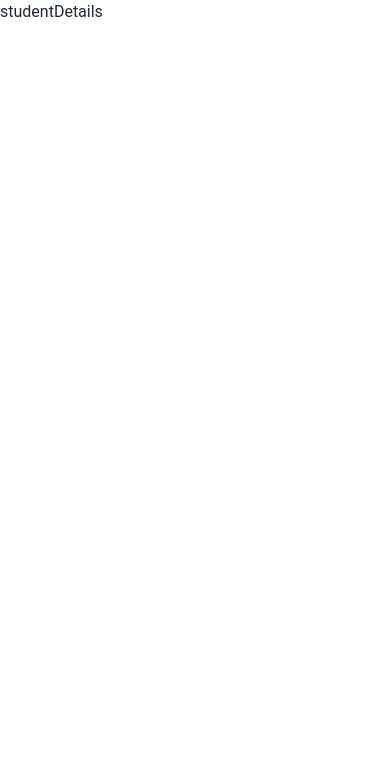
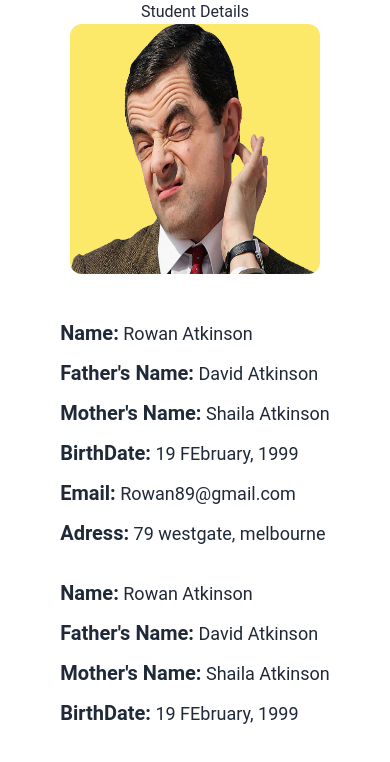
Before and after one commit to AdnanKrim/ABC-School, a React (Vite) app: page /studentDetails in a window 390 px wide. Shown: the top 762 px of the page. Built offline with nearby package versions, Linux system fonts and the light colour scheme; a web font is replaced by a local one.

Commit message:
responsive carousel added

```diff
--- a/package.json
+++ b/package.json
@@ -19,6 +19,7 @@
     "react": "^18.2.0",
     "react-dom": "^18.2.0",
     "react-icons": "^4.11.0",
+    "react-responsive-carousel": "^3.2.23",
     "react-router-dom": "^6.17.0",
     "sort-by": "^1.2.0"
   },
--- a/src/Components/Pages/StudentDetails/StudentDetails.jsx
+++ b/src/Components/Pages/StudentDetails/StudentDetails.jsx
@@ -1,9 +1,38 @@
-
+import unknownPhoto from "../../../../public/images/bean.png"
 
 const StudentDetails = () => {
     return (
         <div>
-            <h1>studentDetails</h1>
+            <div className="flex items-center justify-center">
+                <div>
+                    <p className="flex justify-center items-center">Student Details</p>
+                        <div className="flex justify-center items-center"><img className='w-[250px] h-[250px] rounded-xl bg-yellow-200' src={unknownPhoto} alt="" /></div>
+                    <div className="flex gap-5">
+                        <div className=" text-lg grid sm: grid-cols-1 md:grid-cols-2 lg:grid-cols-2 gap-5 mt-10">
+                            <div className="leading-10">
+                                <h1><span className="font-bold text-xl">Name:</span> Rowan Atkinson</h1>
+ {/* eslint-disable-next-line react/no-unescaped-entities */}
+                                <h1><span className="font-bold text-xl">Father's Name:</span> David Atkinson</h1>
+                                 {/* eslint-disable-next-line react/no-unescaped-entities */}
+                                <h1><span className="font-bold text-xl">Mother's Name:</span> Shaila Atkinson</h1>
+                                <h1><span className="font-bold text-xl">BirthDate:</span> 19 FEbruary, 1999</h1>
+                                <h1><span className="font-bold text-xl">Email:</span> Rowan89@gmail.com</h1>
+                                <h1><span className="font-bold text-xl">Adress:</span> 79 westgate, melbourne</h1>
+                            </div>
+                            <div className="leading-10">
+                                <h1><span className="font-bold text-xl">Name:</span> Rowan Atkinson</h1>
+ {/* eslint-disable-next-line react/no-unescaped-entities */}
+                                <h1><span className="font-bold text-xl">Father's Name:</span> David Atkinson</h1>
+ {/* eslint-disable-next-line react/no-unescaped-entities */}
+                                <h1><span className="font-bold text-xl">Mother's Name:</span> Shaila Atkinson</h1>
+                                <h1><span className="font-bold text-xl">BirthDate:</span> 19 FEbruary, 1999</h1>
+                                <button></button>
+                            </div>
+                        </div>
+                    </div>
+                </div>
+            </div>
+            <div></div>
         </div>
     );
 };
--- a/src/Components/Shared/Banner/Banner.jsx
+++ b/src/Components/Shared/Banner/Banner.jsx
@@ -1,5 +1,7 @@
-import banner from '../../../../public/images/tree.jpg'
-import { Carousel } from "@material-tailwind/react";
+import TrialSilder from "./TrialSilder";
+
+
+
 
 const Banner = () => {
     return (
@@ -8,35 +10,7 @@ const Banner = () => {
         <marquee className="text-black font-semibold py-2 text-center bg-gray-300">অক্টোবর হতে ডিসেম্বর/২০২৩ এর বেতন আদায়ের তারিখ ৫ম-৯ম শ্রেণির পর্যন্ত। ২০২৩ সালে এসএসসি উর্ত্তীণ শিক্ষার্থীদের একাডেমিক টান্সক্রীপ্ট বিতরণ সংক্রান্ত বিজ্ঞপ্তি।</marquee>
     </div>
    {/* carousel section  */}
-    <Carousel
-      className="rounded-xl relative z-0"
-      navigation={({ setActiveIndex, activeIndex, length }) => (
-        <div className="absolute bottom-4 left-2/4 z-50 flex -translate-x-2/4 gap-2 ">
-          {new Array(length).fill("").map((_, i) => (
-            <span
-              key={i}
-              className={`block h-1 cursor-pointer rounded-2xl transition-all content-[''] ${
-                activeIndex === i ? "w-8 bg-white" : "w-4 bg-white/50"
-              }`}
-              onClick={() => setActiveIndex(i)}
-            />
-          ))}
-        </div>
-      )}
-    >
-      <img
-        src={banner} alt="image 1"
-        className="h-full w-full object-cover"
-      />
-      <img
-        src={banner} alt="image 2"
-        className="h-full w-full object-cover"
-      />
-      <img
-       src={banner} alt="image 3"
-        className="h-full w-full object-cover"
-      />
-    </Carousel>
+<TrialSilder/>
     </div>
     );
 };
--- /dev/null
+++ b/src/Components/Shared/Banner/TrialSilder.jsx
@@ -0,0 +1,29 @@
+import banner from '../../../../public/images/tree.jpg'
+import { Carousel } from 'react-responsive-carousel';
+import 'react-responsive-carousel/lib/styles/carousel.min.css';
+
+const TrialSilder = () => {
+    return (
+        <div>
+            <Carousel
+                autoPlay
+                infiniteLoop
+                interval={2000} // Slide every 2 seconds
+                showStatus={false}
+                showThumbs={false}
+            >
+                <div>
+                    <img src={banner} alt="Image 1" />
+                </div>
+                <div>
+                    <img src={banner} alt="Image 2" />
+                </div>
+                <div>
+                    <img src={banner} alt="Image 3" />
+                </div>
+            </Carousel>
+        </div>
+    );
+};
+
+export default TrialSilder;
```
Also changed, not shown: 1 other file (tests, documents, lock files or other folders).
